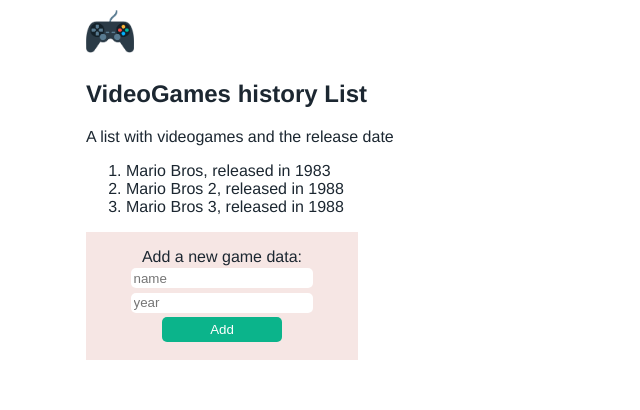
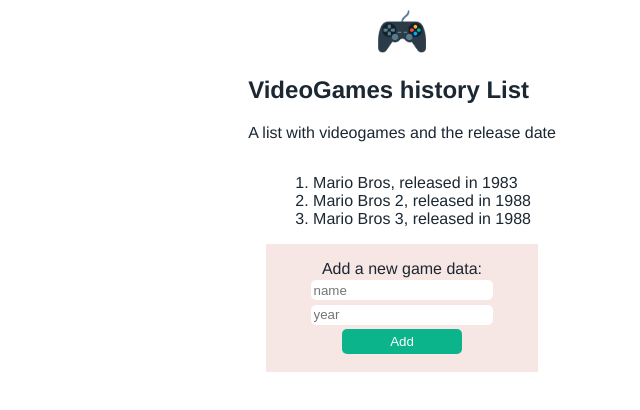
Before and after one commit to flwedu/game-list, a Vue app: page / in a window 1280 px wide. Shown: the top 410 px of the page, without its empty margins (238-878 px from the left). Built offline with nearby package versions, Linux system fonts and the light colour scheme.

Commit message:
centering elements

```diff
--- a/src/App.vue
+++ b/src/App.vue
@@ -56,6 +56,8 @@
 
 <style>
 #app {
+  display: grid;
+  justify-items: center;
   font-family: Avenir, Helvetica, Arial, sans-serif;
   -webkit-font-smoothing: antialiased;
   -moz-osx-font-smoothing: grayscale;
```
